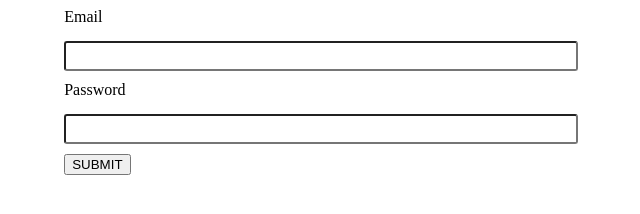
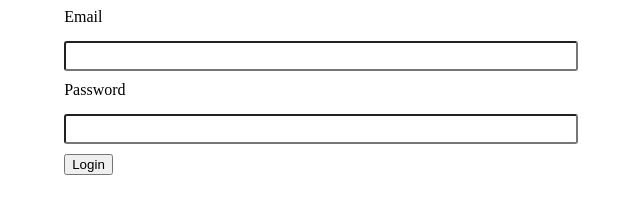
Before and after one commit to boshnivolo/log-IN-, a website: page index.html in a window 1280 px wide. Shown: the full height of the page, 323-963 px from the left. Drawn offline with nearby package versions, Linux system fonts and the light colour scheme.

Commit message:
Change button text because reasons

```diff
--- a/index.html
+++ b/index.html
@@ -16,7 +16,7 @@
         <label>Password</label>
         <input id="password" ng-model="password"></input>
 
-        <button type="submit">SUBMIT</button>
+        <button type="submit">Login</button>
       </form>
 
   </main><!--main.container-->
```
